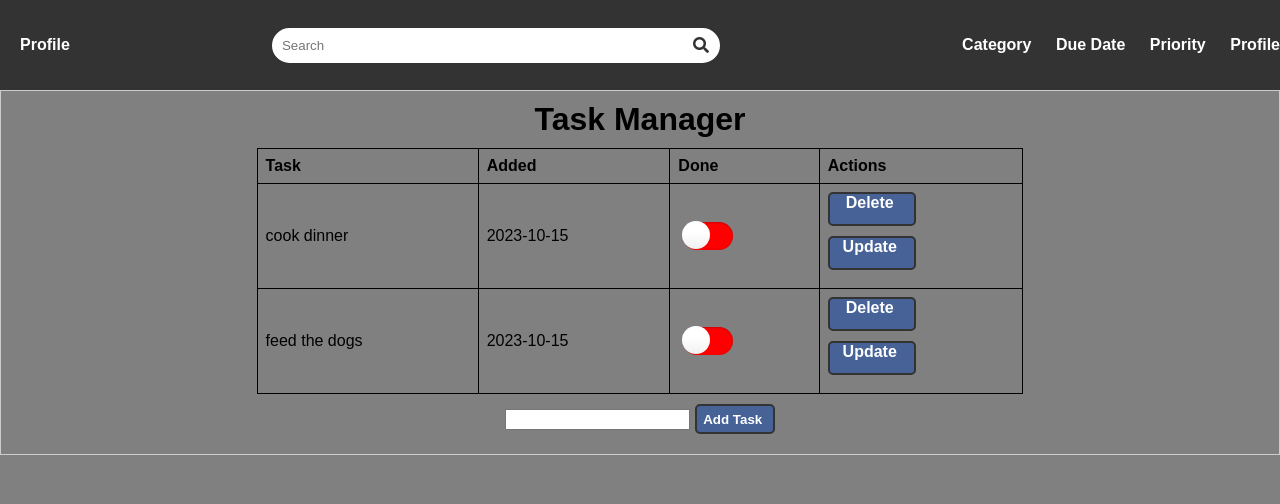
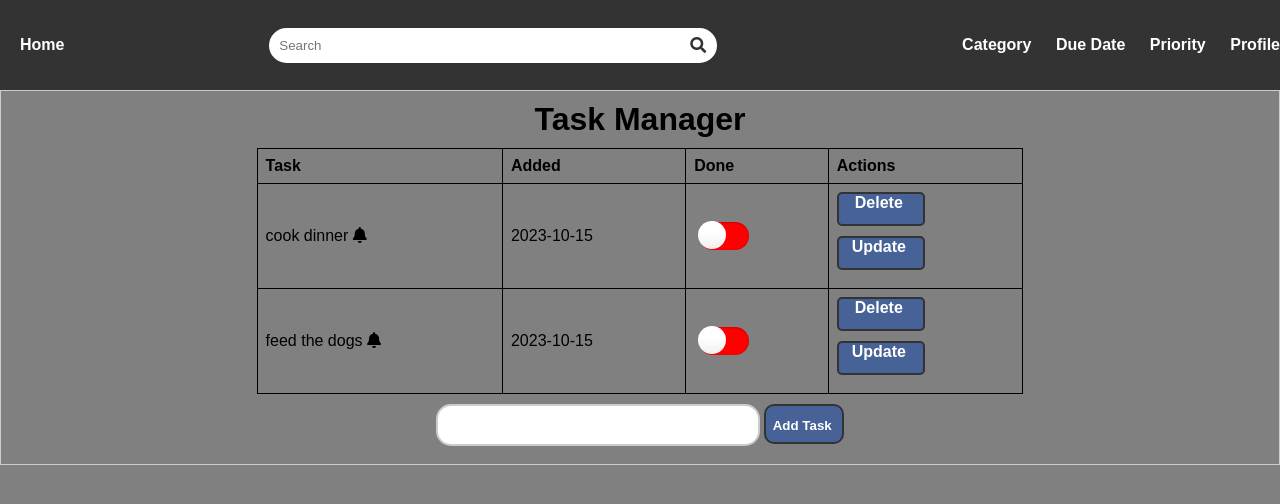
Before and after one commit to chris-macharia/alx_capstone_project, a Flask app: page / in a window 1280 px wide. Shown: the top 504 px of the page. Run offline with Flask 3, Linux system fonts and the light colour scheme.

Commit message:
Adjust the text field for adding tasks and Add a bell besides an added task

```diff
--- a/static/css/main.css
+++ b/static/css/main.css
@@ -1,6 +1,6 @@
 body{
     margin: 0;
-    font-family: sans-serif;
+    font-family: Arial, Helvetica, sans-serif;
     background-color: grey;
 }
 /* Style for the header and navbar */
@@ -106,6 +106,14 @@ th, td {
     border: 1px solid black;
     padding: 8px;
     text-align: left;
+}
+/*CSS for bell icon*/
+.toggle-bell {
+    cursor: pointer;
+    color: grey;
+}
+.toggle-bell.clicked {
+    color: green;
 }
 /* Style for the toggle button */
 .toggle {
@@ -228,6 +236,20 @@ th, td {
     color: #fff;
     border-color: #703535;
 }
+/*CSS for text field*/
+#content {
+    width: 300px; /* Adjust the width as needed */
+    padding: 10px;
+    border: 2px solid #ccc;
+    border-radius: 15px; /* Rounded corners */
+    font-size: 16px;
+}
+#task-submit-button{
+    border-radius: 10px; /* Rounded corners */
+    cursor: pointer;
+    height: 40px; /* Set the same height as the text input */
+    line-height: 40px; /* Center text vertically within the button */
+}
 
 /* CSS for the Social Media Section*/
 .social-media-section {
--- a/static/js/script.js
+++ b/static/js/script.js
@@ -1,3 +1,10 @@
+// Responsible for the bell icon
+$(document).ready(function() {
+    $('.toggle-bell').click(function() {
+        $(this).toggleClass('clicked');
+    });
+});
+
 // script responsible for footer behaviour
 const footer = document.getElementById('page-footer');
 
--- a/templates/index.html
+++ b/templates/index.html
@@ -8,7 +8,7 @@
 <header>
     <nav class="navbar">
         <div class="profile">
-            <a href="#">Profile</a>
+            <a href="#">Home</a>
         </div>
         <div class="search-box">
             <input type="text" placeholder="Search">
@@ -43,7 +43,7 @@
 
         {% for task in tasks %}
         <tr>
-            <td>{{ task.content }}</td>
+            <td>{{ task.content }} <i class="fas fa-bell"></i></td>
             <td>{{ task.date_created.date() }}</td>
             <td>
                 <label class="toggle"> <!--toggle button-->
@@ -65,7 +65,7 @@
 
     <form action="/" method="POST" class="centered-content">
         <input type="text" name="content" id="content">
-        <input type="submit" value="Add Task" class="button update-button">
+        <input type="submit" value="Add Task" class="button update-button" id="task-submit-button">
     </form>
 </div>
 {% endblock %}
```
Also changed, not shown: instance/test.db.
